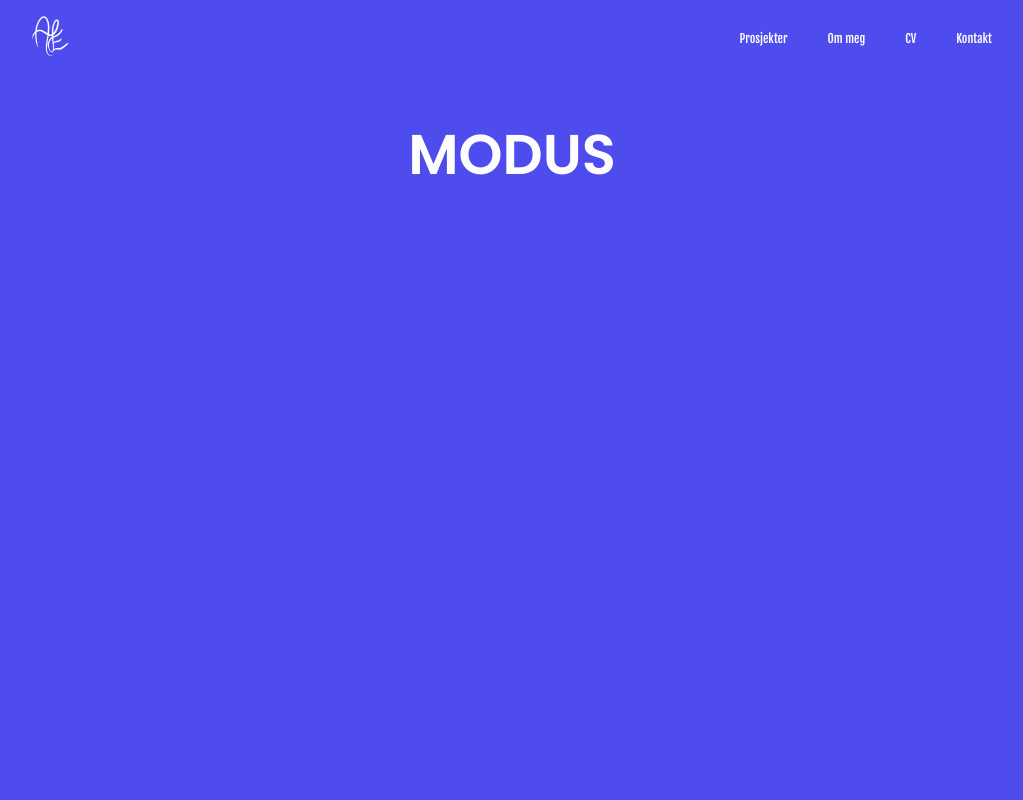
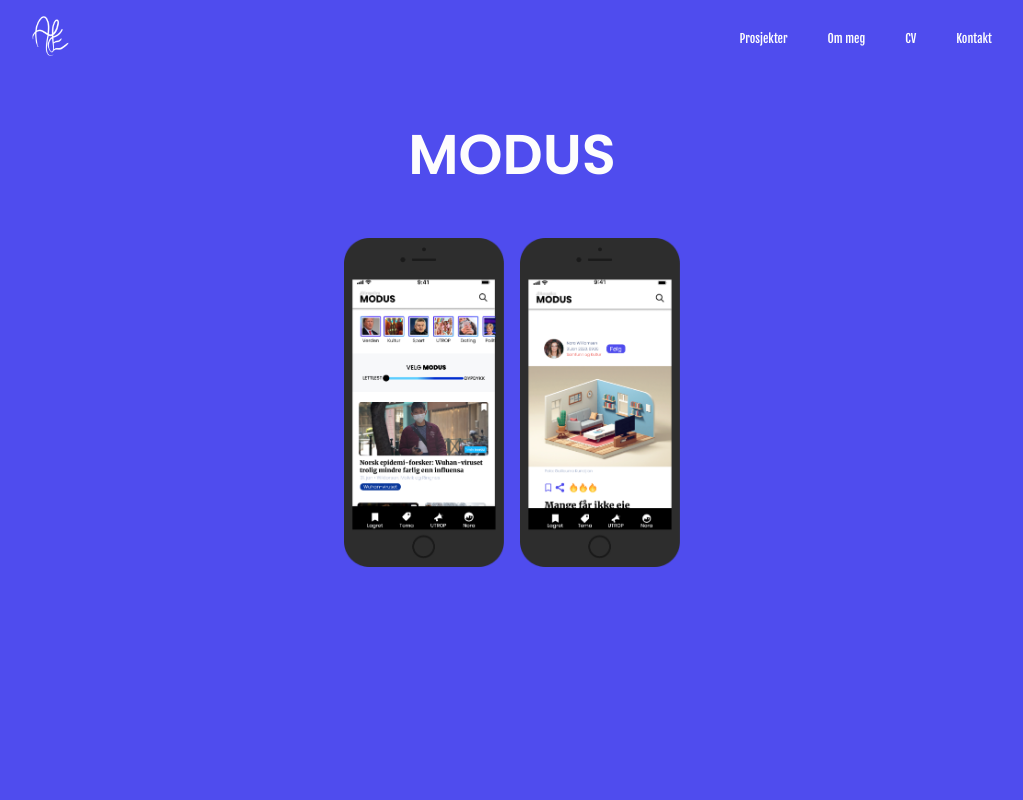
Before and after one commit to amaeri/amandaericsson, a website: page pages/modus.html in a window 1280 px wide. Shown: the top 800 px of the page, without its empty margins (128-1151 px from the left). Drawn offline with Linux system fonts and the light colour scheme.

Commit message:
Added frontimages

```diff
--- a/pages/modus.html
+++ b/pages/modus.html
@@ -38,10 +38,10 @@
 
         <div class="header__projects margin-top-medium">
             <h1 class="header__title header__title--modus margin-bottom-medium">Modus</h1>
-            <!-- <div class="header__projects--modus">
-                <img src="../img/header_modus1.png" class="image-front" alt="Modus">
-                <img src="../img/header_modus2.png" class="image-front" alt="Modus">
-            </div> -->
+            <div class="header__projects--modus">
+                <img src="../assets/img/header_modus1.png" class="image-front" alt="Modus">
+                <img src="../assets/img/header_modus2.png" class="image-front" alt="Modus">
+            </div>
         </div>
     </header>
 
--- a/sass/base/_utilities.scss
+++ b/sass/base/_utilities.scss
@@ -49,7 +49,11 @@
 
 // Bildestørrelser
 .image-front {
-    width: 10rem;
+    max-width: 20rem;
+
+    @include respond(bp-xsmall) {
+        max-width: 15rem;
+    }
 }
 
 .image-fullsize {
```
Also changed, not shown: pages/smertebert.html (+1 -1 lines), css/style.css.
